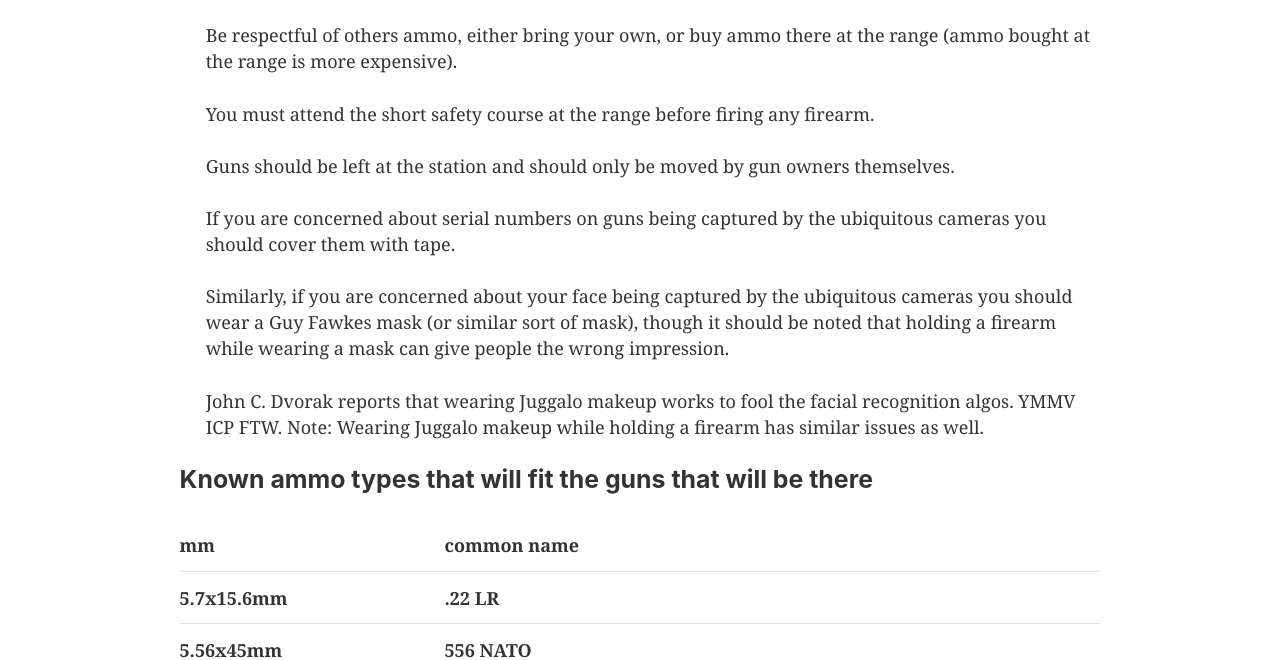
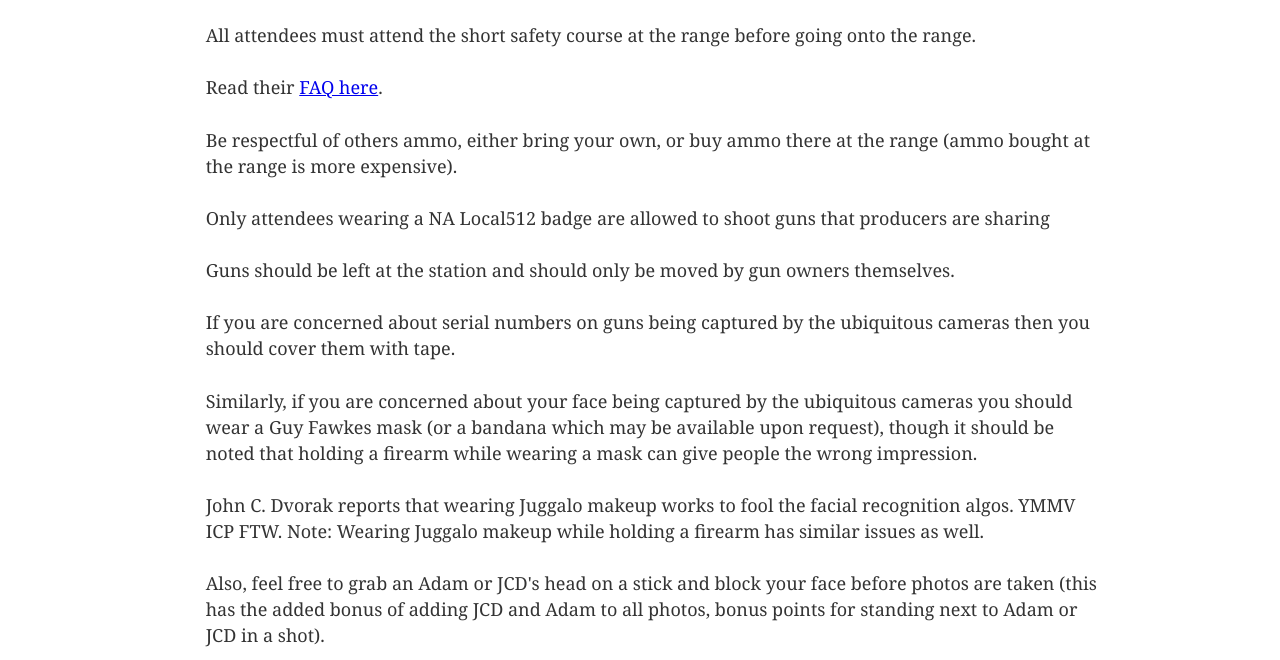
Before and after one commit to NAlocal512/NAlocal512, a Gatsby site: page /sheetup in a window 1280 px wide. Shown: the part 154-814 px from the top of the page. Built offline with nearby package versions, Linux system fonts and the light colour scheme; Gatsby itself is replaced by a stand-in of ours.

Commit message:
Fixes #1

```diff
--- a/src/pages/sheetup.js
+++ b/src/pages/sheetup.js
@@ -10,12 +10,15 @@
     <SEO title="SheetUp" />
       <h3>Some details for the upcoming <a href='https://noagendameetups.com/event/no-agenda-central-texas-meet-shoot/'>SheetUp</a> at the <a href="https://www.lonestargunrange.com/lone-star-gun-range-austin-tx.php">Lone Star Gun Range</a></h3>
       <p>
+        <ol>All attendees must attend the short safety course at the range before going onto the range.</ol>
+        <ol>Read their <a href='https://www.lonestargunrange.com/lone-star-gun-range-faqs.php'>FAQ here</a>.</ol>
         <ol>Be respectful of others ammo, either bring your own, or buy ammo there at the range (ammo bought at the range is more expensive).</ol>
-        <ol>You must attend the short safety course at the range before firing any firearm.</ol>
+        <ol>Only attendees wearing a NA Local512 badge are allowed to shoot guns that producers are sharing</ol>
         <ol>Guns should be left at the station and should only be moved by gun owners themselves.</ol>
-        <ol>If you are concerned about serial numbers on guns being captured by the ubiquitous cameras you should cover them with tape.</ol>
-        <ol>Similarly, if you are concerned about your face being captured by the ubiquitous cameras you should wear a Guy Fawkes mask (or similar sort of mask), though it should be noted that holding a firearm while wearing a mask can give people the wrong impression.</ol>
+        <ol>If you are concerned about serial numbers on guns being captured by the ubiquitous cameras then you should cover them with tape.</ol>
+        <ol>Similarly, if you are concerned about your face being captured by the ubiquitous cameras you should wear a Guy Fawkes mask (or a bandana which may be available upon request), though it should be noted that holding a firearm while wearing a mask can give people the wrong impression.</ol>
         <ol>John C. Dvorak reports that wearing Juggalo makeup works to fool the facial recognition algos. YMMV ICP FTW. Note: Wearing Juggalo makeup while holding a firearm has similar issues as well.</ol>
+        <ol>Also, feel free to grab an Adam or JCD's head on a stick and block your face before photos are taken (this has the added bonus of adding JCD and Adam to all photos, bonus points for standing next to Adam or JCD in a shot).</ol>
       </p>
     <h3>Known ammo types that will fit the guns that will be there</h3>
       <p>
```
